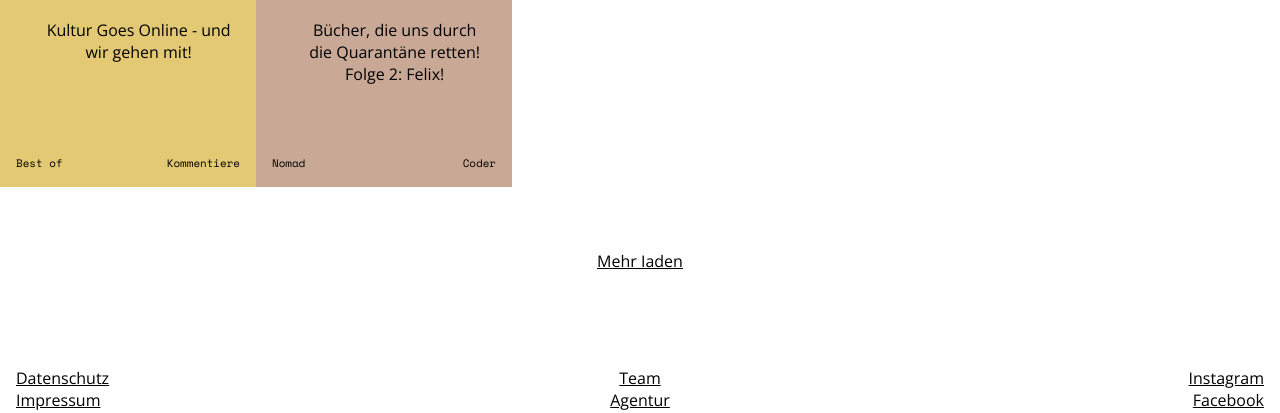
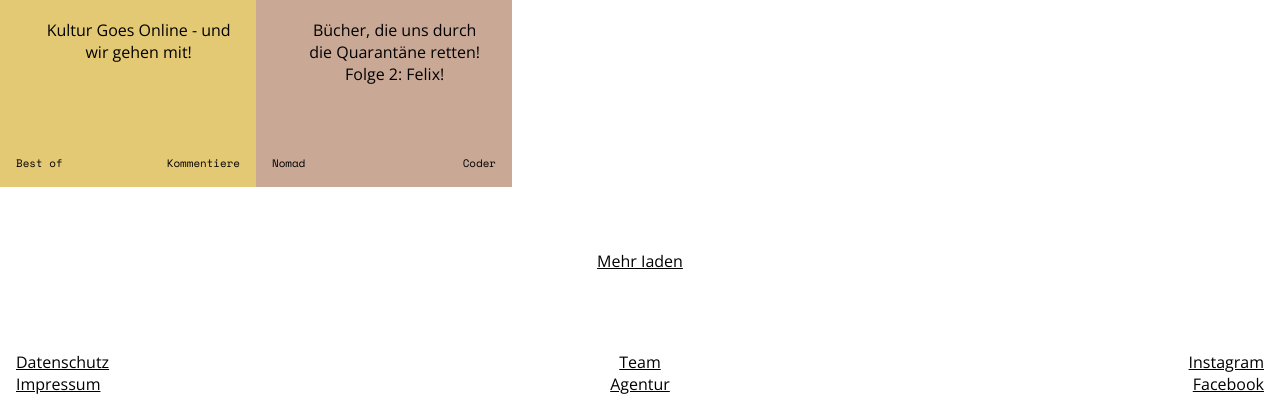
Before and after one commit to JeeheonKim/frontend-practice, a plain HTML site: page beige/index.html in a window 1280 px wide. Shown: the part 1351-1764 px from the top of the page. Drawn offline with nearby package versions, Linux system fonts and the light colour scheme.

Commit message:
minor change in beige

```diff
--- a/beige/index.html
+++ b/beige/index.html
@@ -193,11 +193,6 @@
                 border-radius: 50%;
             }
 
-            footer{
-                height: 78px;
-                padding-top: 16px;
-            }
-
             .loadMore {
                 display: flex;
                 height: 148px;
@@ -238,6 +233,7 @@
 
             footer {
                 display: flex;
+                height: 78px;
                 justify-content: space-between;
                 width: 100%;
             }
```
